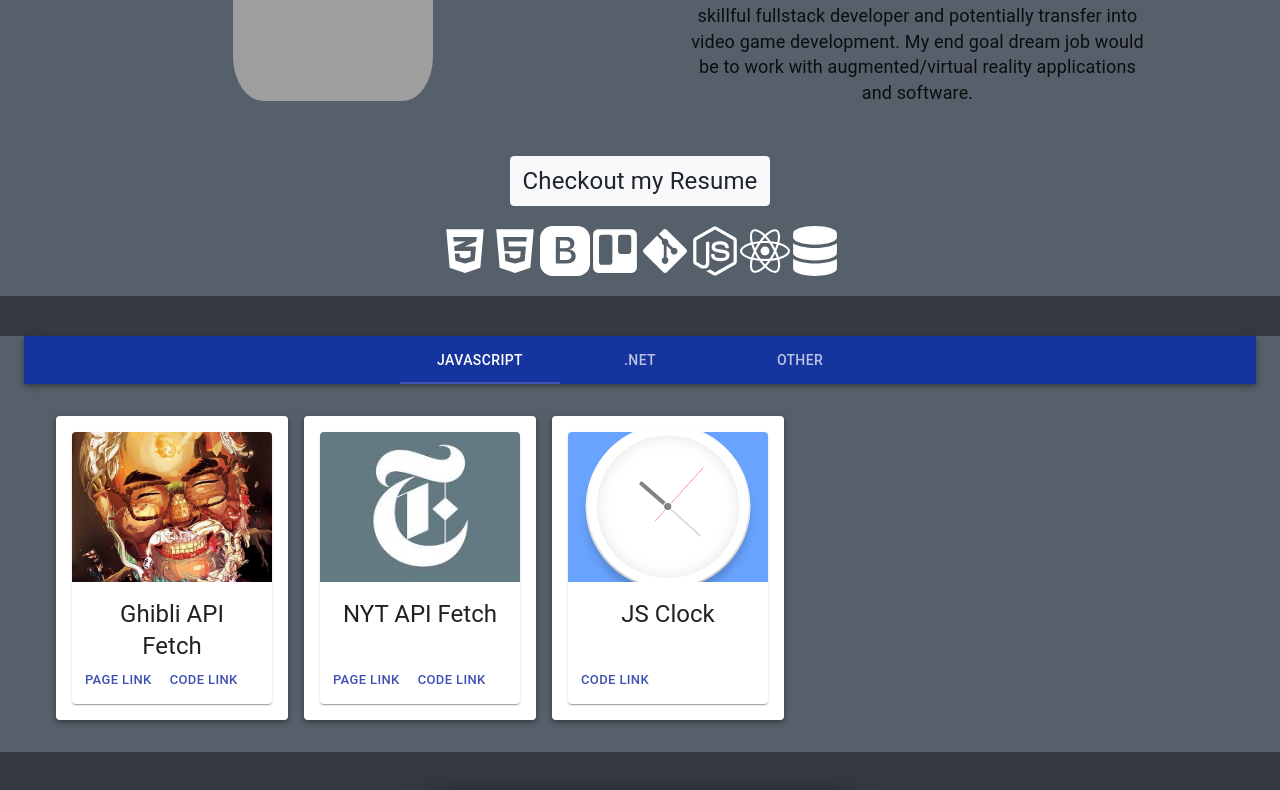
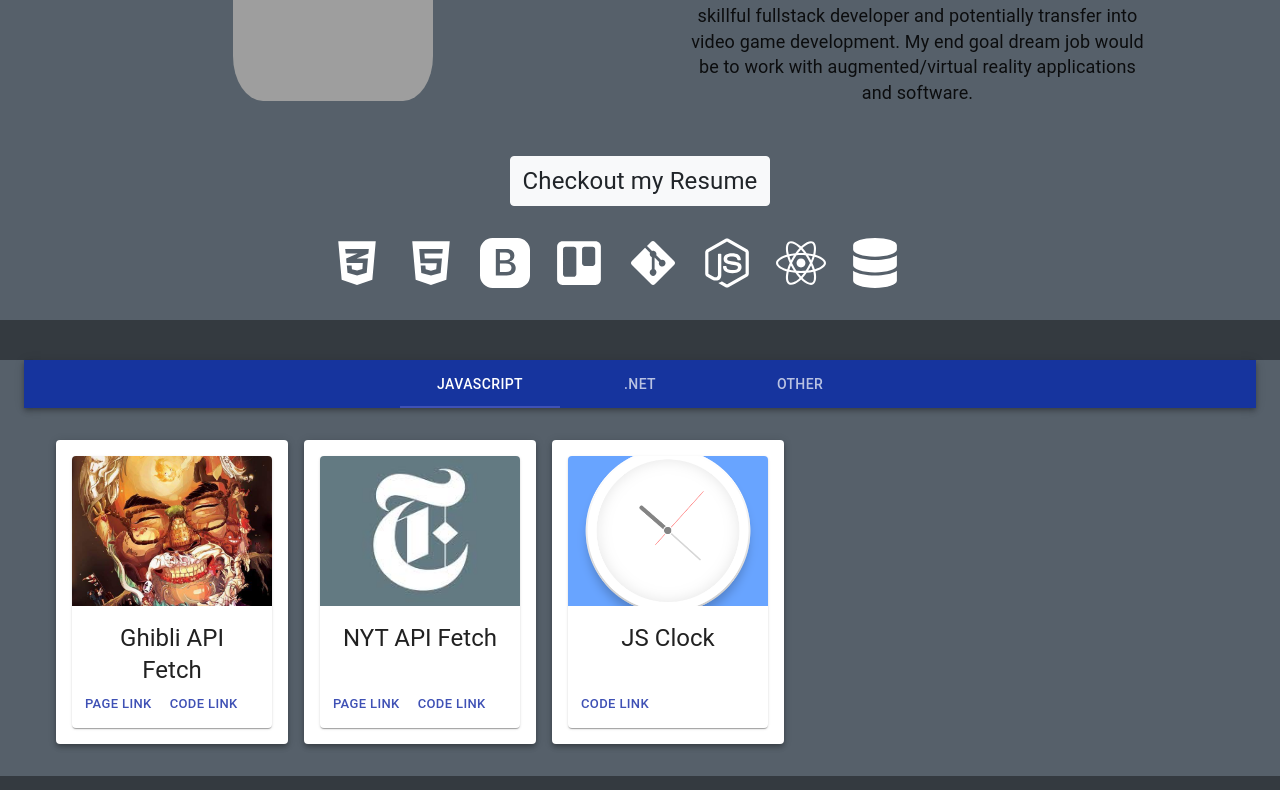
Before and after one commit to IsaiahMurray/React-Portfolio, a React (Create React App) app: page / in a window 1280 px wide. Shown: the part 1199-1989 px from the top of the page. Built offline with nearby package versions, Linux system fonts and the light colour scheme; grey boxes are pictures that could not be loaded.

Commit message:
Added tooltips to skills

```diff
--- a/src/components/Skills.jsx
+++ b/src/components/Skills.jsx
@@ -1,21 +1,68 @@
 import React from "react";
-import { FaReact, FaHtml5, FaCss3Alt, FaTrello, FaGitAlt, FaDatabase, FaNodeJs} from "react-icons/fa";
-import {BsFillBootstrapFill,} from "react-icons/bs";
-
-
+import {
+  FaReact,
+  FaHtml5,
+  FaCss3Alt,
+  FaTrello,
+  FaGitAlt,
+  FaDatabase,
+  FaNodeJs,
+} from "react-icons/fa";
+import { BsFillBootstrapFill } from "react-icons/bs";
+import Tooltip from "@material-ui/core/Tooltip";
+import IconButton from "@material-ui/core/IconButton";
+import SvgIcon from '@material-ui/core/SvgIcon';
+import TS from '../assets/typescript.svg';
 const Skills = () => {
   return (
     <div>
+      <Tooltip title="CSS 3" arrow>
+        <IconButton aria-label="CSS 3">
           <FaCss3Alt size="50px" color="white" />
-     <FaHtml5 size="50px" color="white"/>
+        </IconButton>
+      </Tooltip>
+      <Tooltip title="HTML 5" arrow>
+        <IconButton aria-label="HTML 5">
+          <FaHtml5 size="50px" color="white" />
+        </IconButton>
+      </Tooltip>
+      <Tooltip title="Bootstrap styling" arrow>
+        <IconButton aria-label="Bootstrap styling">
           <BsFillBootstrapFill size="50px" color="white" />
+        </IconButton>
+      </Tooltip>
+      <Tooltip title="Agile" arrow>
+        <IconButton aria-label="Agile">
           <FaTrello size="50px" color="white" />
+        </IconButton>
+      </Tooltip>
+      <Tooltip title="Git/Github" arrow>
+        <IconButton aria-label="Git/Github">
           <FaGitAlt size="50px" color="white" />
+        </IconButton>
+      </Tooltip>
+      <Tooltip title="Node JS" arrow>
+        <IconButton aria-label="Node JS">
           <FaNodeJs size="50px" color="white" />
-     <FaReact size="50px" color="white"/>
+        </IconButton>
+      </Tooltip>
+      <Tooltip title="React" arrow>
+        <IconButton aria-label="React">
+          <FaReact size="50px" color="white" />
+        </IconButton>
+      </Tooltip>
+      <Tooltip title="C Sharp" arrow>
+        <IconButton aria-label="C Sharp">
           <FaDatabase size="50px" color="white" />
+        </IconButton>
+      </Tooltip>
+      <IconButton aria-label="delete">
+  <SvgIcon>
+    {TS}
+  </SvgIcon>
+</IconButton>
     </div>
-  )
+  );
 };
 
 export default Skills;
```
Also changed, not shown: src/assets/typescript.svg (added). Lines whose indentation alone changed are shown as unchanged.
